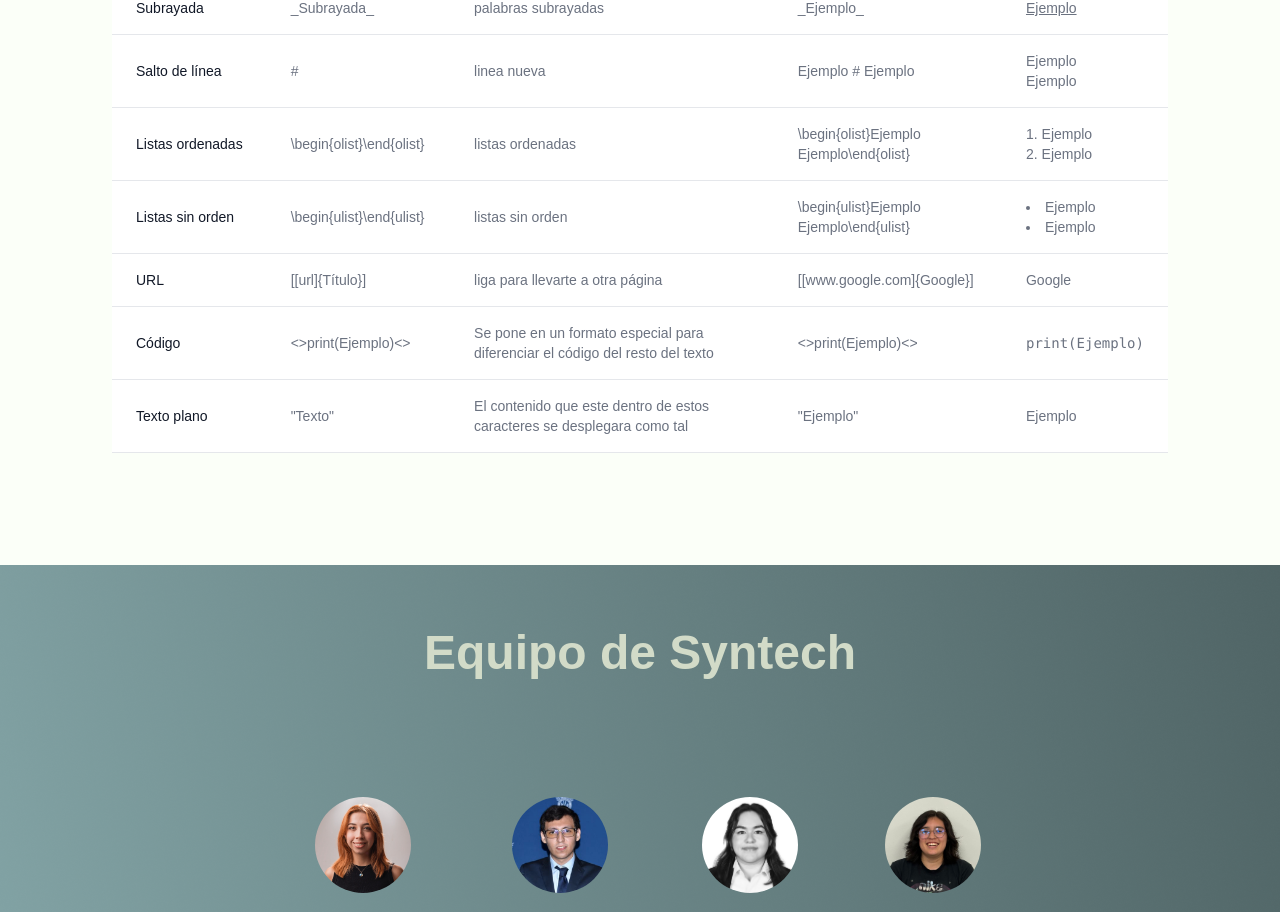
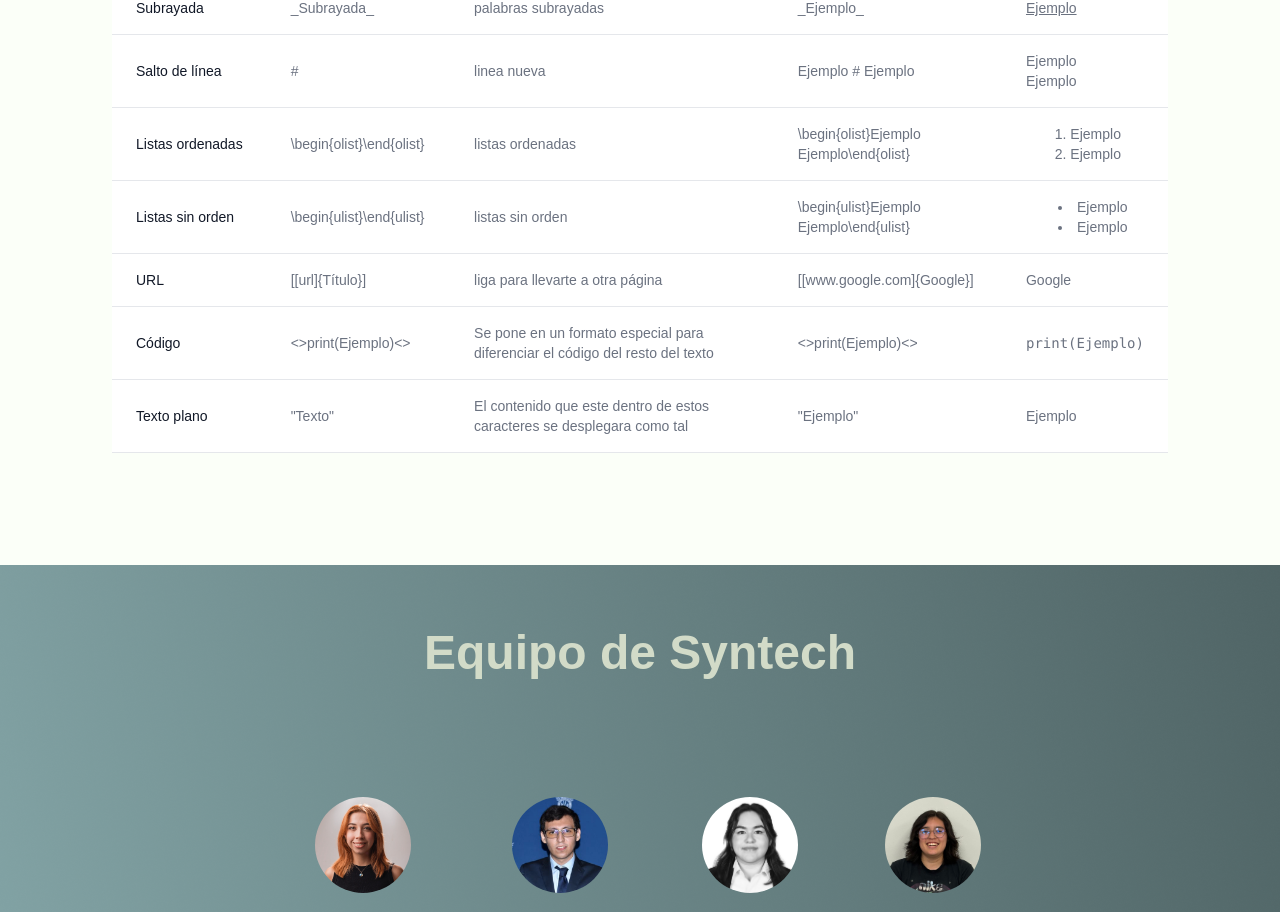
Before and after one commit to MaikiBR/syntech, a Next.js app in the folder syntech-web/: page / in a window 1280 px wide. Shown: the part 2356-3268 px from the top of the page. Built offline with nearby package versions, Linux system fonts and the light colour scheme; a web font is replaced by a local one.

Commit message:
styles: ul & ol styling

```diff
--- a/syntech-web/app/styles/globals.css
+++ b/syntech-web/app/styles/globals.css
@@ -47,13 +47,13 @@ h3 {
 }
 
 ul {
-  list-style-type: disc;
-  list-style: inside;
+  list-style: disc;
+  margin-left: 2rem;
 }
 
 ol {
-  list-style-type: decimal;
-  list-style: inside;
+  list-style: decimal;
+  margin-left: 1.8rem;
 }
 
 @layer utilities {
```
